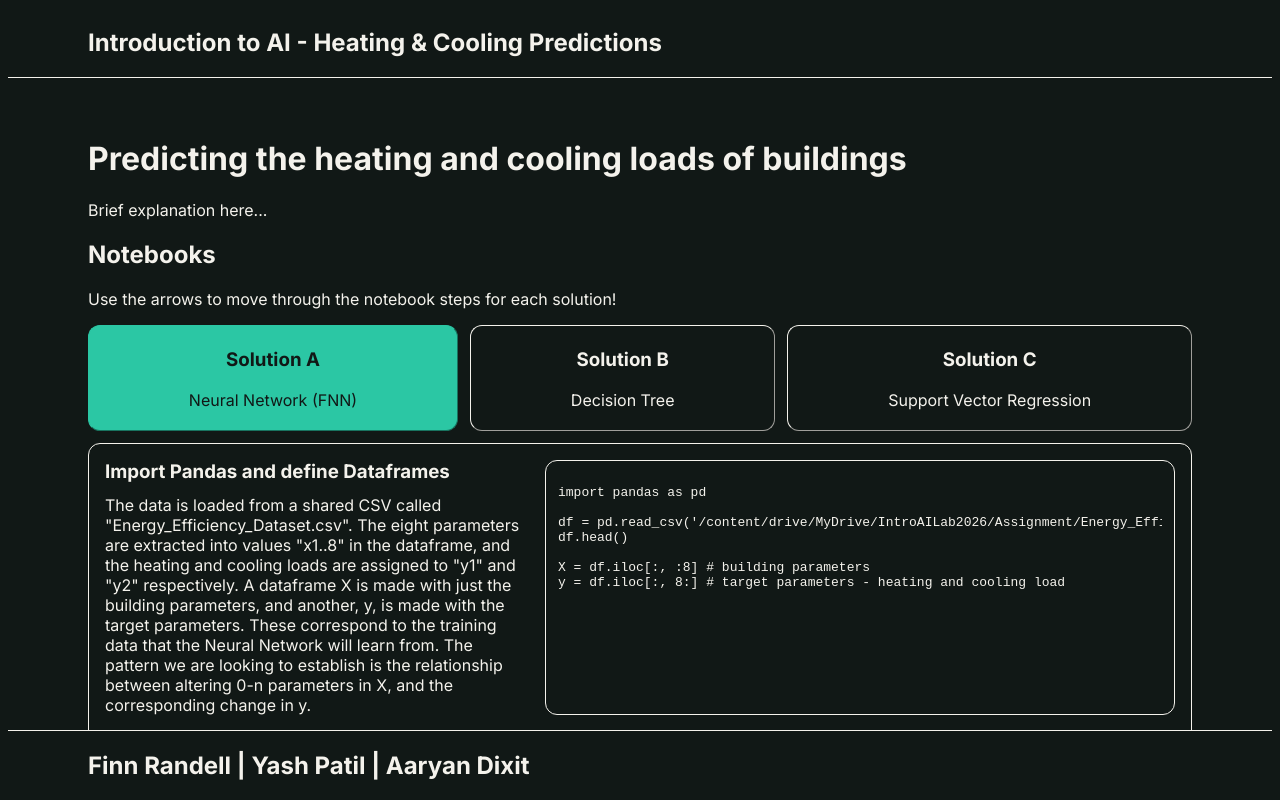
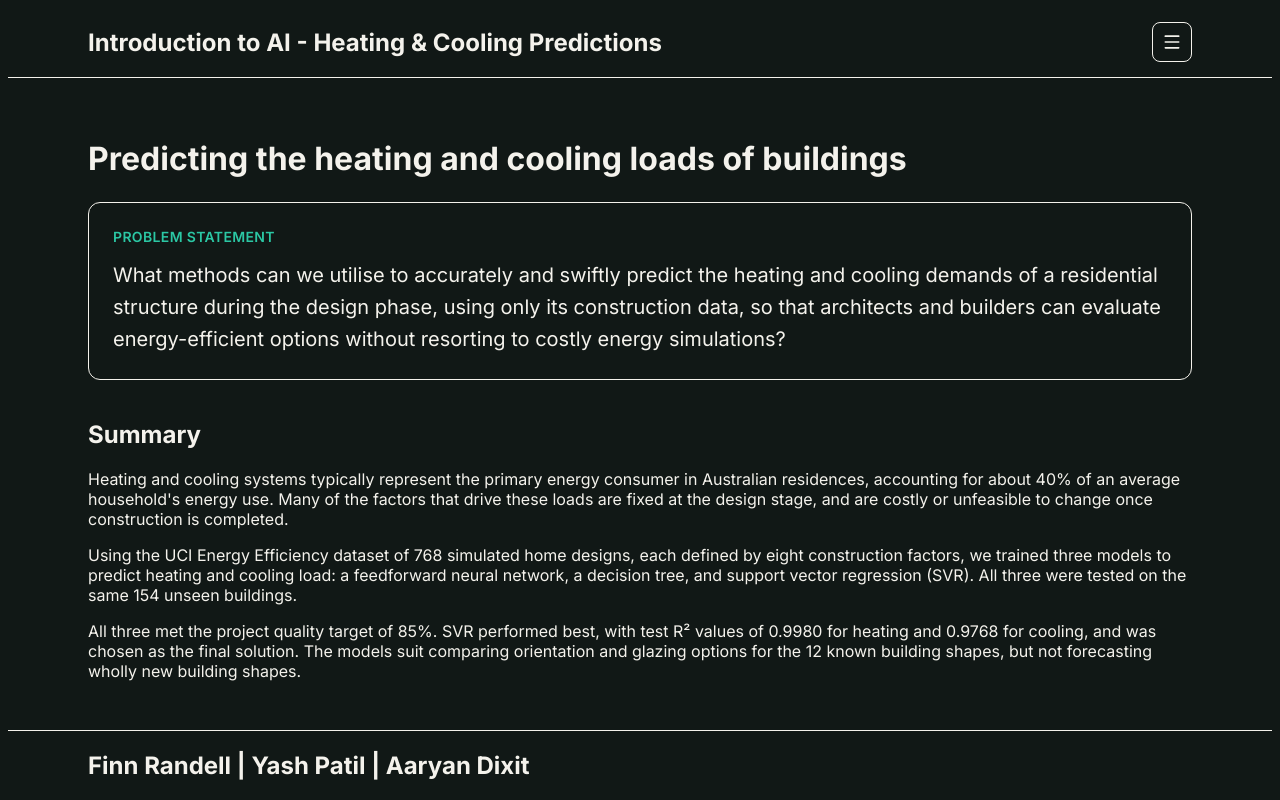
Before and after one commit to finngrandell/introduction-to-ai-interface, a React (Vite) app: page / in a window 1280 px wide. Shown: the top 800 px of the page. Built offline with nearby package versions, Linux system fonts and the light colour scheme.

Commit message:
home v1, nav bar

```diff
--- a/package.json
+++ b/package.json
@@ -26,7 +26,7 @@
     "vite": "^8.3.5"
   },
   "dependencies": {
-    "lucide": "^1.69.0",
+    "lucide-react": "^1.61.0",
     "react": "^19.3.1",
     "react-dom": "^19.3.1"
   },
--- a/src/App.jsx
+++ b/src/App.jsx
@@ -1,58 +1,41 @@
-import SolutionSelector from "./components/SolutionSelector";
-import SolutionWindow from "./components/SolutionWindow";
+import { useState } from "react";
+import NavMenu from "./components/NavMenu";
+import Home from "./components/Home";
+import Notebooks from "./components/Notebooks";
 import Comparison from "./components/Comparison";
-import { useState } from "react";
+import ChosenSolution from "./components/ChosenSolution";
+
+const pages = [
+  { id: "home", label: "Home" },
+  { id: "notebooks", label: "Notebooks" },
+  { id: "comparison", label: "Comparison" },
+  { id: "chosen", label: "Chosen Solution" },
+];
 
 export default function App() {
-  const [solutionSelected, setSolutionSelected] = useState('a');
+  const [page, setPage] = useState("home");
+
+  const navigate = (id) => {
+    setPage(id);
+    window.scrollTo(0, 0);
+  };
 
   return (
     <div className="relative w-full min-h-screen flex flex-col">
 
       <div className="sticky top-0 z-10 w-full bg-ink"> {/* Header */}
-         <div className="px-20">
+        <div className="px-20 flex items-center justify-between gap-4">
           <h2 className="text-white">Introduction to AI - Heating & Cooling Predictions</h2>
+          <NavMenu pages={pages} current={page} onNavigate={navigate} />
         </div>
         <div className="h-1px bg-white w-full"></div>
       </div>
 
       <div className="px-20 my-10 text-white"> {/* Body */}
-        <div>
-          <h1>Predicting the heating and cooling loads of buildings</h1>
-          <p>Brief explanation here...</p>
-        </div>
-
-        <div>
-          <div>
-            <h2>Notebooks</h2>
-            <p>Use the arrows to move through the notebook steps for each solution!</p>
-
-            <div>
-              <div className="flex gap-3 justify-center w-full">
-                <SolutionSelector title="Solution A" subtitle="Neural Network (FNN)" isSelected={solutionSelected == 'a'} onClick={() => setSolutionSelected('a')}/>
-                <SolutionSelector title="Solution B" subtitle="Decision Tree" isSelected={solutionSelected == 'b'} onClick={() => setSolutionSelected('b')}/>
-                <SolutionSelector title="Solution C" subtitle="Support Vector Regression" isSelected={solutionSelected == 'c'} onClick={() => setSolutionSelected('c')}/>
-              </div>
-            </div>
-
-            <div>
-              <SolutionWindow
-                key={solutionSelected}
-                solution={solutionSelected}
-              >
-              </SolutionWindow>
-            </div>
-
-          </div>
-        </div>
-
-        <Comparison />
-
-        <div>
-          <h2>Chosen Solution</h2>
-          <p>Chosen solution here...</p>
-        </div>
-
+        {page === "home" && <Home onNavigate={navigate} />}
+        {page === "notebooks" && <Notebooks />}
+        {page === "comparison" && <Comparison />}
+        {page === "chosen" && <ChosenSolution />}
       </div>
 
       <div className="sticky bottom-0 z-10 mt-auto w-full bg-ink"> {/* Footer */}
--- a/src/components/ChosenSolution.jsx
+++ b/src/components/ChosenSolution.jsx
@@ -0,0 +1,10 @@
+function ChosenSolution() {
+    return (
+        <div>
+            <h2>Chosen Solution</h2>
+            <p>Chosen solution here...</p>
+        </div>
+    );
+}
+
+export default ChosenSolution;
--- a/src/components/Comparison.jsx
+++ b/src/components/Comparison.jsx
@@ -132,12 +132,12 @@ function ModelCard({ model }) {
 
 function Comparison() {
     return (
-        <section className="mt-12">
+        <section>
             <h2 className="mb-2">Comparison</h2>
 
             <h3 className="mb-3">Explore the results</h3>
             <MetricExplorer />
-            <p className="max-w-3xl w-full">
+            <p>
                 Each model was more accurate in projecting heating demand than cooling load, indicating that cooling demand is more difficult to forecast using these eight parameters.
             </p>
 
--- /dev/null
+++ b/src/components/Home.jsx
@@ -0,0 +1,29 @@
+function Home({ onNavigate }) {
+    return (
+        <div>
+            <h1 className="mb-6">Predicting the heating and cooling loads of buildings</h1>
+
+            <div className="rounded-[12px] border border-solid border-white p-6">
+                <p className="m-0 text-teal text-sm font-semibold uppercase tracking-wide">Problem statement</p>
+                <p className="m-0 mt-3 text-xl leading-8">
+                    What methods can we utilise to accurately and swiftly predict the heating and cooling demands of a residential structure during the design phase, using only its construction data, so that architects and builders can evaluate energy-efficient options without resorting to costly energy simulations?
+                </p>
+            </div>
+
+            <h2 className="mt-10">Summary</h2>
+            <div>
+                <p>
+                    Heating and cooling systems typically represent the primary energy consumer in Australian residences, accounting for about 40% of an average household's energy use. Many of the factors that drive these loads are fixed at the design stage, and are costly or unfeasible to change once construction is completed.
+                </p>
+                <p>
+                    Using the UCI Energy Efficiency dataset of 768 simulated home designs, each defined by eight construction factors, we trained three models to predict heating and cooling load: a feedforward neural network, a decision tree, and support vector regression (SVR). All three were tested on the same 154 unseen buildings.
+                </p>
+                <p>
+                    All three met the project quality target of 85%. SVR performed best, with test R² values of 0.9980 for heating and 0.9768 for cooling, and was chosen as the final solution. The models suit comparing orientation and glazing options for the 12 known building shapes, but not forecasting wholly new building shapes.
+                </p>
+            </div>
+        </div>
+    );
+}
+
+export default Home;
--- /dev/null
+++ b/src/components/NavMenu.jsx
@@ -0,0 +1,48 @@
+import { useEffect, useRef, useState } from "react";
+import { Menu, X } from "lucide-react";
+
+function NavMenu({ pages, current, onNavigate }) {
+    const [open, setOpen] = useState(false);
+    const ref = useRef(null);
+
+    useEffect(() => {
+        if (!open) return;
+        const onClick = (e) => { if (!ref.current?.contains(e.target)) setOpen(false); };
+        const onKey = (e) => { if (e.key === "Escape") setOpen(false); };
+        document.addEventListener("mousedown", onClick);
+        document.addEventListener("keydown", onKey);
+        return () => {
+            document.removeEventListener("mousedown", onClick);
+            document.removeEventListener("keydown", onKey);
+        };
+    }, [open]);
+
+    return (
+        <div ref={ref} className="relative">
+            <button
+                aria-label={open ? "Close menu" : "Open menu"}
+                aria-expanded={open}
+                onClick={() => setOpen(!open)}
+                className="flex items-center justify-center w-10 h-10 bg-ink text-white border border-solid border-white rounded-[8px] cursor-pointer"
+            >
+                {open ? <X size={20} /> : <Menu size={20} />}
+            </button>
+
+            {open && (
+                <nav className="absolute right-0 top-12 min-w-48 bg-ink border border-solid border-white rounded-[12px] p-2 flex flex-col">
+                    {pages.map((page) => (
+                        <button
+                            key={page.id}
+                            onClick={() => { onNavigate(page.id); setOpen(false); }}
+                            className={`text-left px-3 py-2 rounded-[8px] border-0 cursor-pointer ${page.id === current ? "bg-teal text-ink" : "bg-transparent text-white hover:bg-deep-teal"}`}
+                        >
+                            {page.label}
+                        </button>
+                    ))}
+                </nav>
+            )}
+        </div>
+    );
+}
+
+export default NavMenu;
--- /dev/null
+++ b/src/components/Notebooks.jsx
@@ -0,0 +1,24 @@
+import { useState } from "react";
+import SolutionSelector from "./SolutionSelector";
+import SolutionWindow from "./SolutionWindow";
+
+function Notebooks() {
+    const [solutionSelected, setSolutionSelected] = useState('a');
+
+    return (
+        <div>
+            <h2>Notebooks</h2>
+            <p>Use the arrows to move through the notebook steps for each solution!</p>
+
+            <div className="flex gap-3 justify-center w-full">
+                <SolutionSelector title="Solution A" subtitle="Neural Network (FNN)" isSelected={solutionSelected == 'a'} onClick={() => setSolutionSelected('a')}/>
+                <SolutionSelector title="Solution B" subtitle="Decision Tree" isSelected={solutionSelected == 'b'} onClick={() => setSolutionSelected('b')}/>
+                <SolutionSelector title="Solution C" subtitle="Support Vector Regression" isSelected={solutionSelected == 'c'} onClick={() => setSolutionSelected('c')}/>
+            </div>
+
+            <SolutionWindow key={solutionSelected} solution={solutionSelected} />
+        </div>
+    );
+}
+
+export default Notebooks;
```
Also changed, not shown: 1 other file (tests, documents, lock files or other folders).
